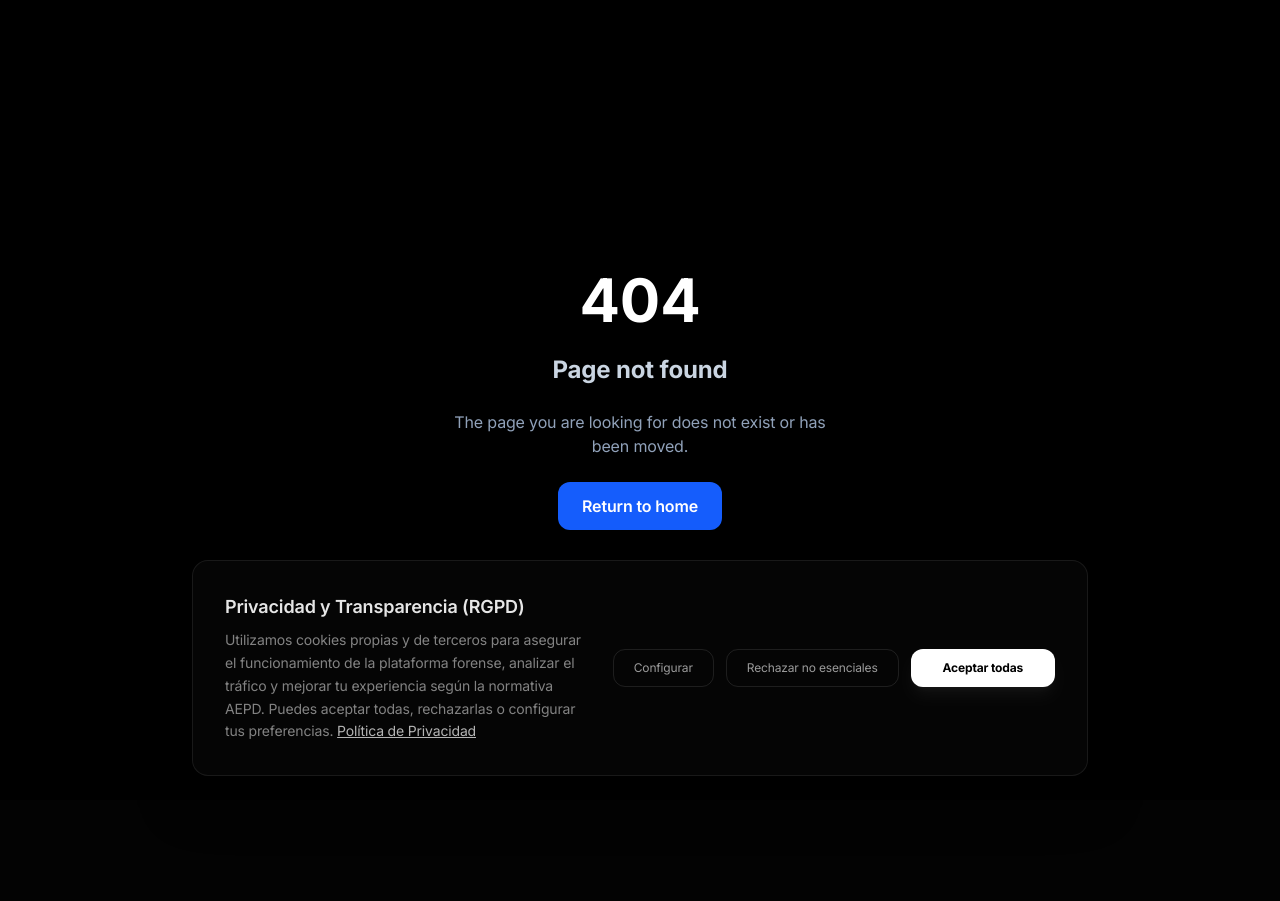
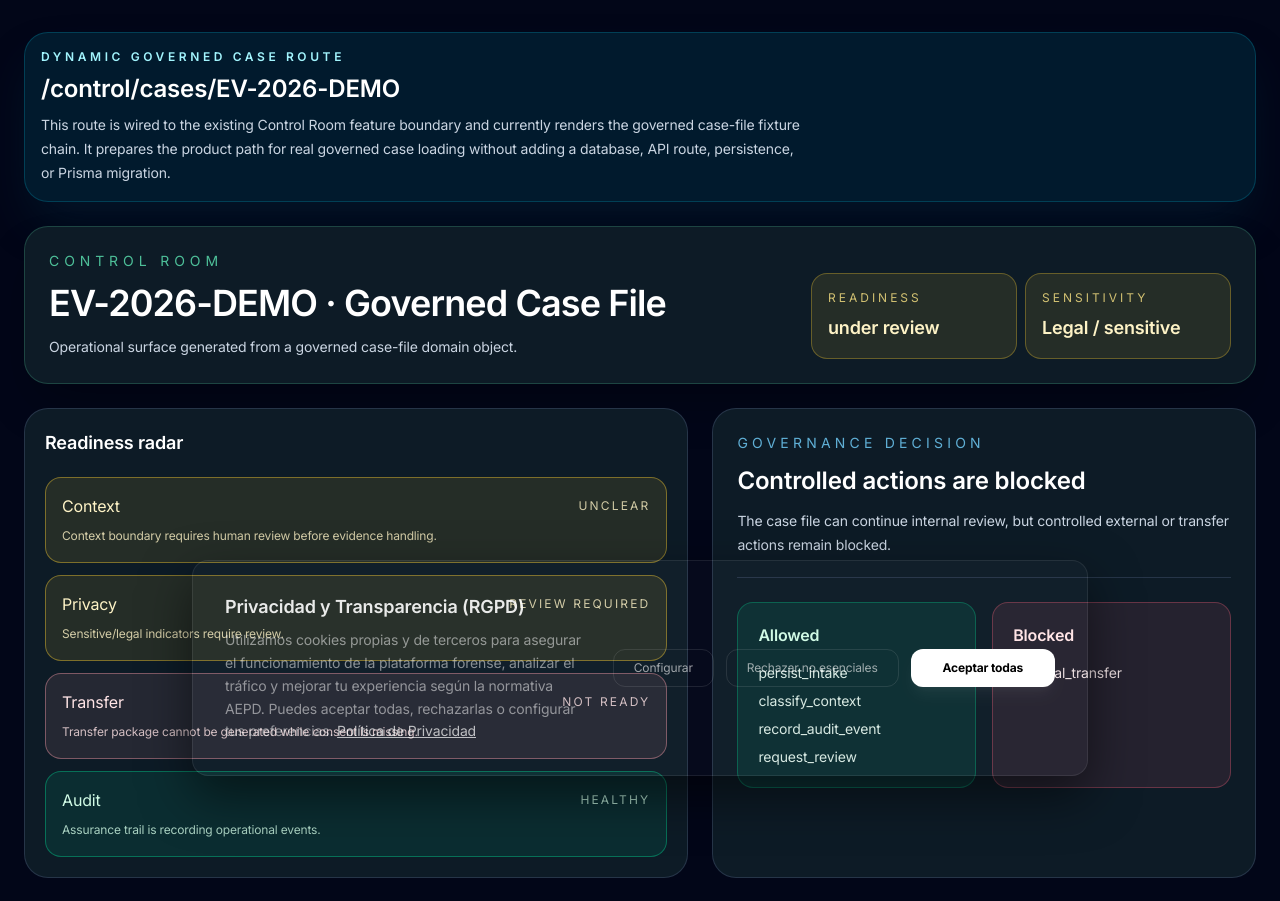
Before and after one commit to Neiland85/claritystructures-webapp, a Next.js app in the folder apps/web/: page /control/cases/EV-2026-DEMO in a window 1280 px wide. Before the commit this address had no page. Shown: the top 901 px of the page. Before the commit the page ends 800 px from the top, so only its background shows below. Built offline with nearby package versions, Linux system fonts and the light colour scheme.

Commit message:
feat(control-room): add dynamic case route

```diff
--- /dev/null
+++ b/apps/web/src/app/control/cases/[caseId]/page.tsx
@@ -0,0 +1,67 @@
+import {
+  ActionsPanel,
+  AssuranceTrail,
+  controlRoomDemoViewModel,
+  ControlRoomHeader,
+  GovernanceDecisionCard,
+  PrivacyBoundaryCard,
+  ReadinessRadar,
+  ReviewNotesPanel,
+} from "@/features/control-room";
+
+type ControlCasePageProps = {
+  params: Promise<{
+    caseId: string;
+  }>;
+};
+
+export default async function ControlCasePage({
+  params,
+}: ControlCasePageProps) {
+  const { caseId } = await params;
+  const viewModel = controlRoomDemoViewModel;
+
+  return (
+    <main className="min-h-screen bg-slate-950 px-6 py-8 text-slate-100">
+      <div className="mx-auto flex max-w-7xl flex-col gap-6">
+        <section className="rounded-3xl border border-cyan-400/20 bg-cyan-400/10 p-4 shadow-2xl shadow-cyan-950/40">
+          <p className="text-xs font-semibold uppercase tracking-[0.3em] text-cyan-200">
+            Dynamic governed case route
+          </p>
+          <h1 className="mt-2 text-2xl font-semibold text-white">
+            /control/cases/{caseId}
+          </h1>
+          <p className="mt-2 max-w-3xl text-sm leading-6 text-slate-300">
+            This route is wired to the existing Control Room feature boundary
+            and currently renders the governed case-file fixture chain. It
+            prepares the product path for real governed case loading without
+            adding a database, API route, persistence, or Prisma migration.
+          </p>
+        </section>
+
+        <ControlRoomHeader viewModel={viewModel} />
+
+        <div className="grid gap-6 xl:grid-cols-[1.1fr_0.9fr]">
+          <ReadinessRadar items={viewModel.readiness} />
+          <GovernanceDecisionCard decision={viewModel.governanceDecision} />
+        </div>
+
+        <div className="grid gap-6 xl:grid-cols-[0.9fr_1.1fr]">
+          <ActionsPanel
+            allowedActions={viewModel.allowedActions}
+            blockedActions={viewModel.blockedActions}
+          />
+          <AssuranceTrail events={viewModel.assuranceTrail} />
+        </div>
+
+        <div className="grid gap-6 xl:grid-cols-[0.9fr_1.1fr]">
+          <PrivacyBoundaryCard
+            title={viewModel.privacyBoundary.title}
+            text={viewModel.privacyBoundary.text}
+          />
+          <ReviewNotesPanel notes={viewModel.reviewNotes} />
+        </div>
+      </div>
+    </main>
+  );
+}
```
Also changed, not shown: 2 other files (tests, documents, lock files or other folders).
